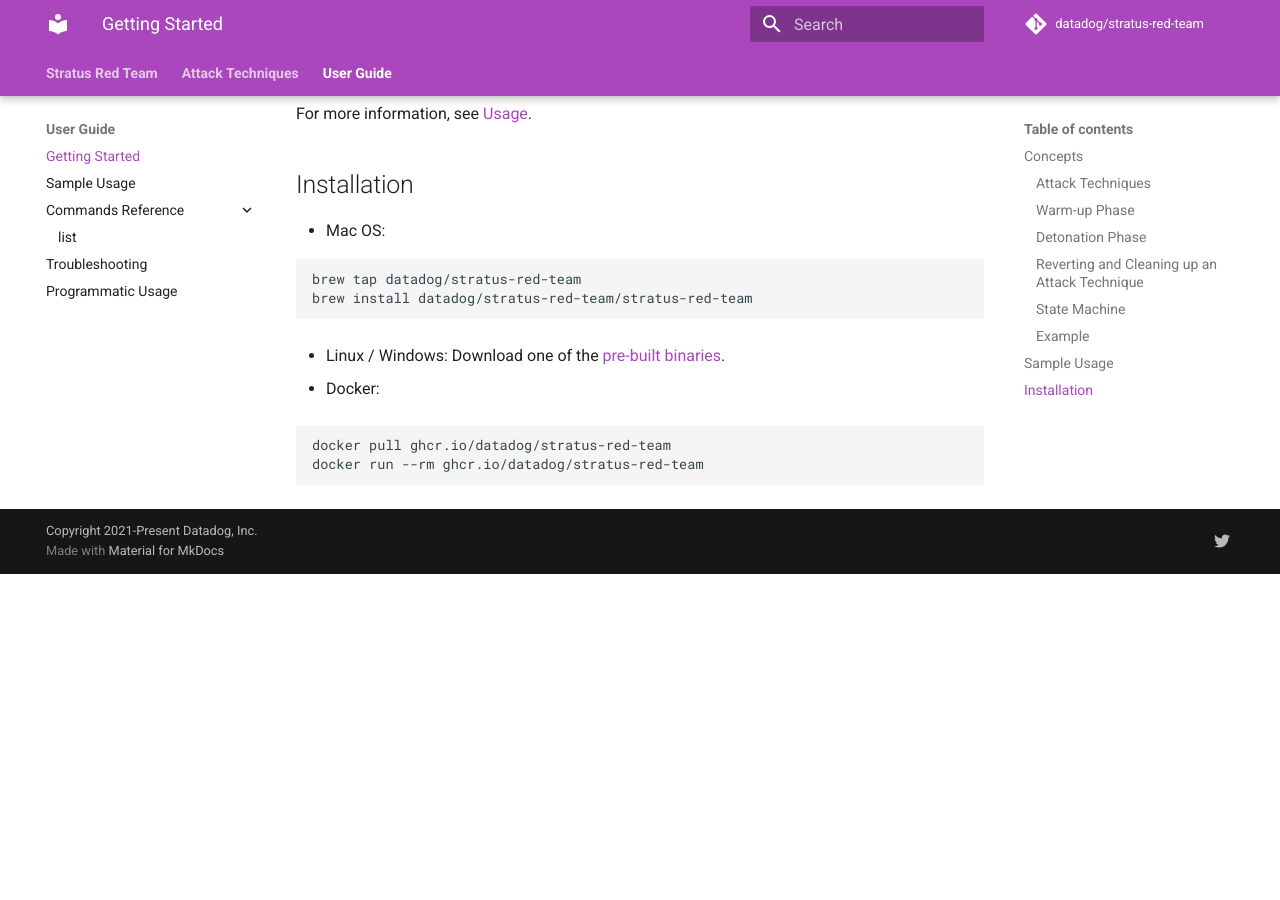
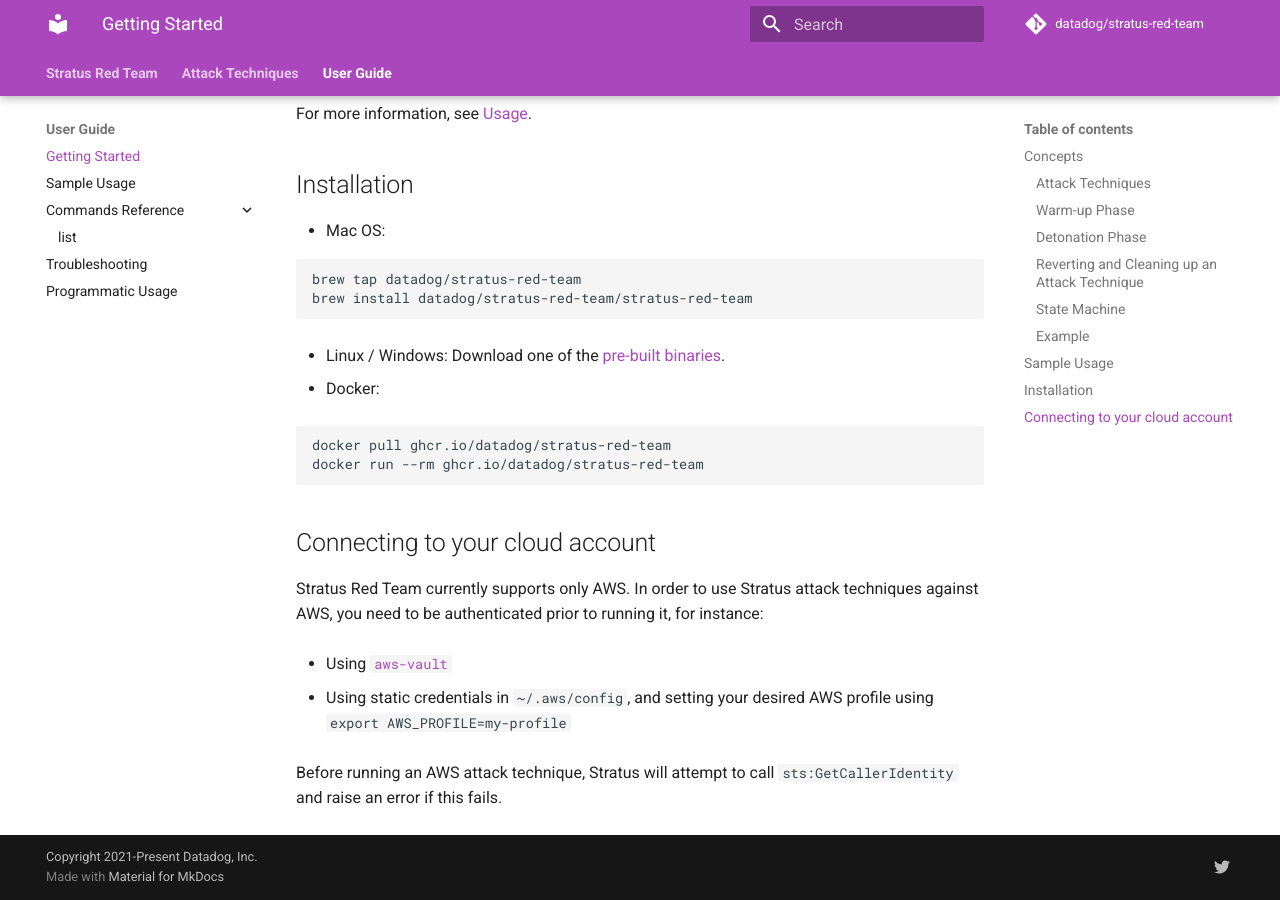
Before and after one commit to DataDog/stratus-red-team, an MkDocs documentation site: the page built from docs/user-guide/getting-started.md, in a window 1280 px wide and 900 px high, scrolled down 2289 px. Built offline with MkDocs 1.6.1 and Material for MkDocs 9.7.7, drawn with Linux system fonts in a browser that asks for light colours; comment, search, counter and statistics services are not loaded; before the commit the page ends 2863 px from its top, so only the background shows below that.

Commit message:
docs: Add AWS connection instructions

````diff
--- a/docs/user-guide/getting-started.md
+++ b/docs/user-guide/getting-started.md
@@ -92,4 +92,16 @@
 docker pull ghcr.io/datadog/stratus-red-team
 docker run --rm ghcr.io/datadog/stratus-red-team
 ```
+
+## Connecting to your cloud account
+
+Stratus Red Team currently supports only AWS. In order to use Stratus attack techniques against AWS, you need to be authenticated prior to running it, for instance:
+
+- Using [`aws-vault`](https://github.com/99designs/aws-vault)
+
+- Using static credentials in `~/.aws/config`, and setting your desired AWS profile using `export AWS_PROFILE=my-profile`
+
+Before running an AWS attack technique, Stratus will attempt to call `sts:GetCallerIdentity` and raise an error if this fails.
+
+
 *[TTP]: Tactics, techniques and procedures
````
